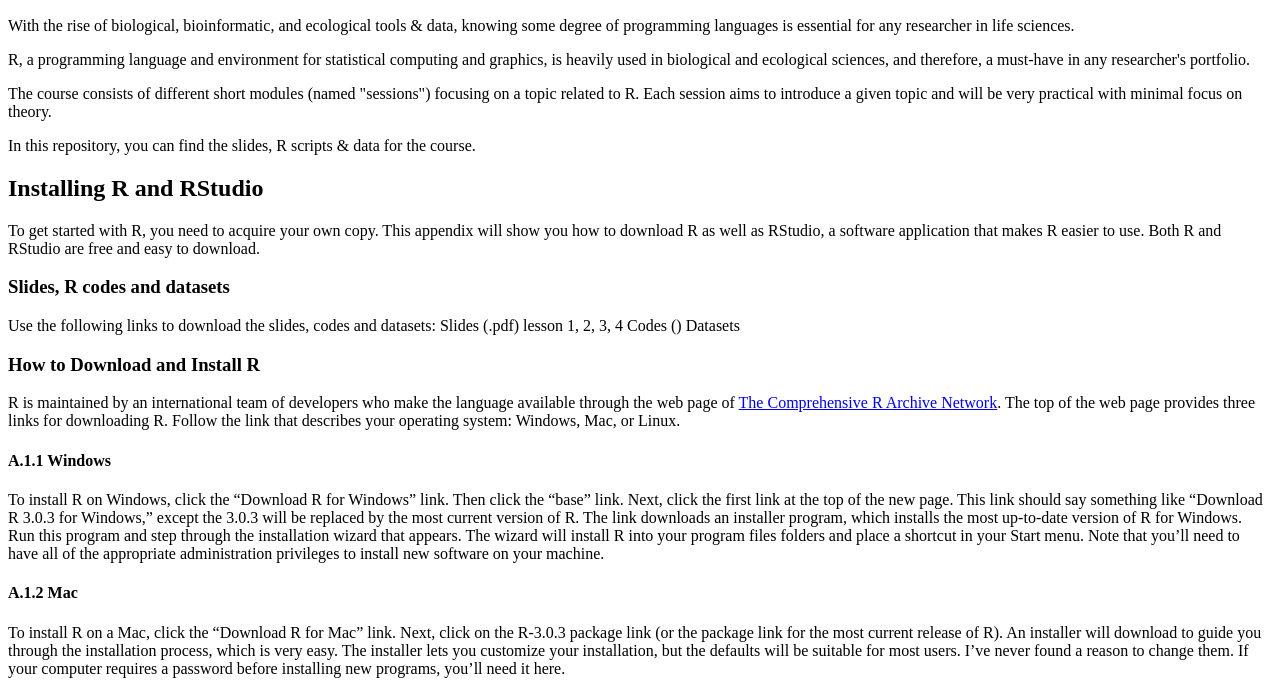
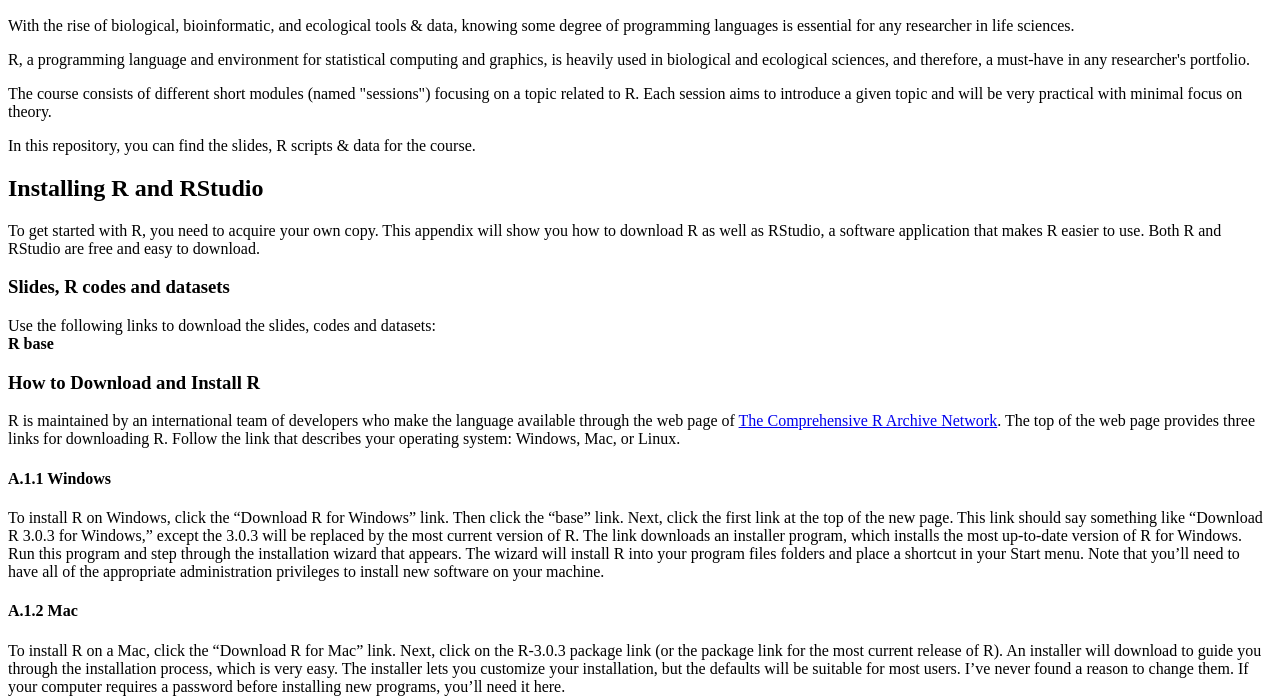
Before and after one commit to brunobellisario/Rcourse, a plain HTML site: page index.html in a window 1280 px wide. Shown: the part 110-806 px from the top of the page. Drawn offline with Linux system fonts and the light colour scheme.

Commit message:
index.html

```diff
--- a/index.html
+++ b/index.html
@@ -28,10 +28,8 @@
 
     <h3>Slides, R codes and datasets</h3>
     <p>
-        Use the following links to download the slides, codes and datasets:
-        Slides (.pdf) lesson 1, 2, 3, 4
-        Codes ()
-        Datasets
+        Use the following links to download the slides, codes and datasets:<br>
+        <strong> R base </strong> <b></b>
     </p>
 
     <h3>How to Download and Install R</h3>
```
